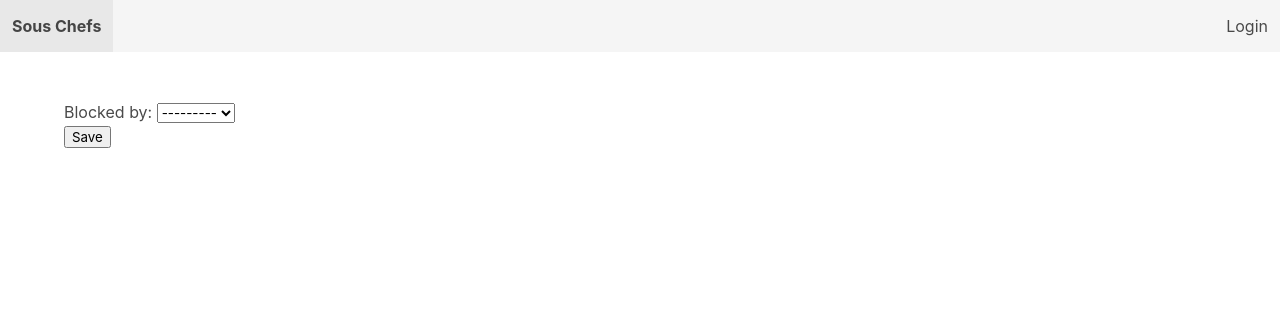
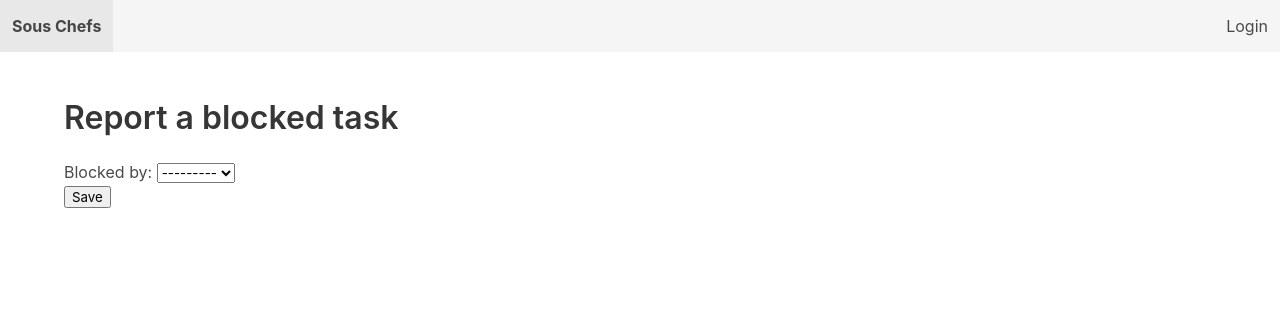
Before and after one commit to funkyrailroad/sous-chefs, a Django app: template my_app/templates/my_app/usertask_block.html in a window 1280 px wide. Shown: the top 312 px of the page. Run offline with Django 5.2, Linux system fonts and the light colour scheme; the template is opened without the code that fills it: values that come from a table or form of the project are taken from there, others are empty; some libraries are stand-ins or nearby versions.

Commit message:
Add title to report blocked task page

```diff
--- a/my_app/templates/my_app/usertask_block.html
+++ b/my_app/templates/my_app/usertask_block.html
@@ -1,6 +1,9 @@
 {% extends "my_app/base.html" %}
 
 {% block body %}
+
+<h1 class="title is-3">Report a blocked task</h1>
+
 <form method="post">{% csrf_token %}
     {{ form.as_p }}
     <input type="submit" value="Save">
```
